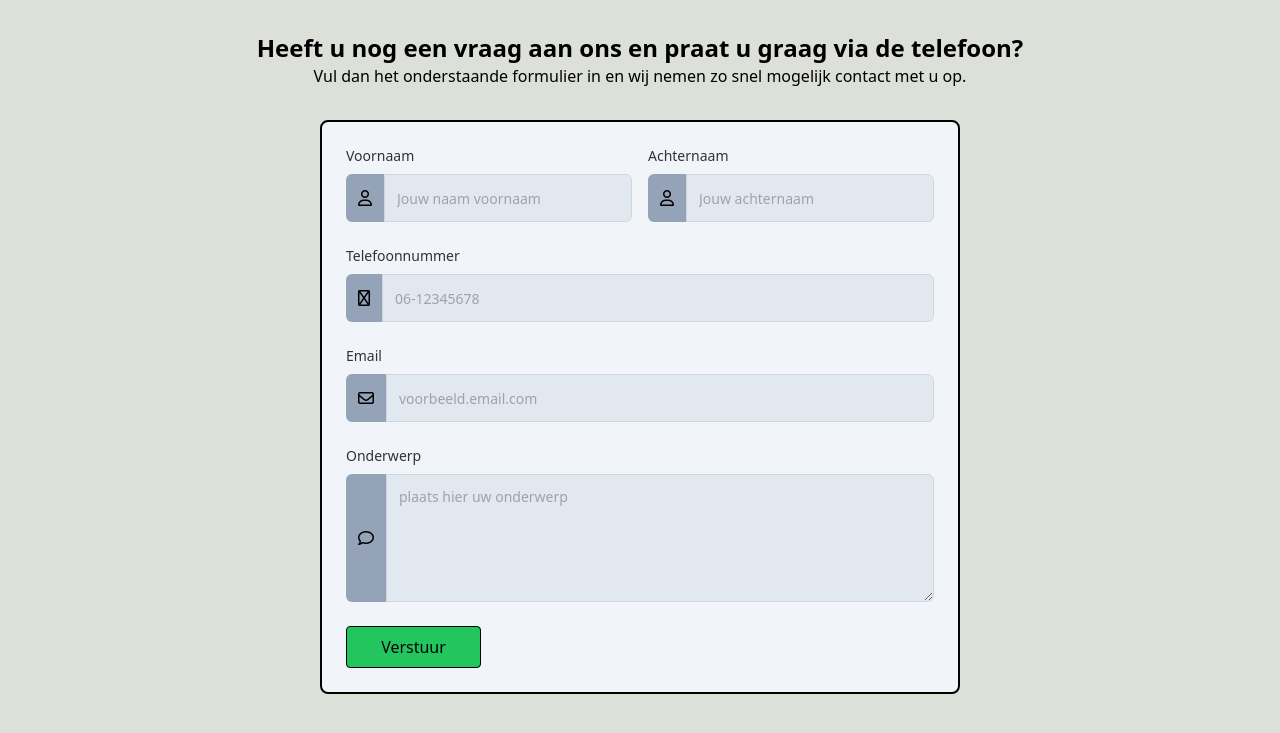
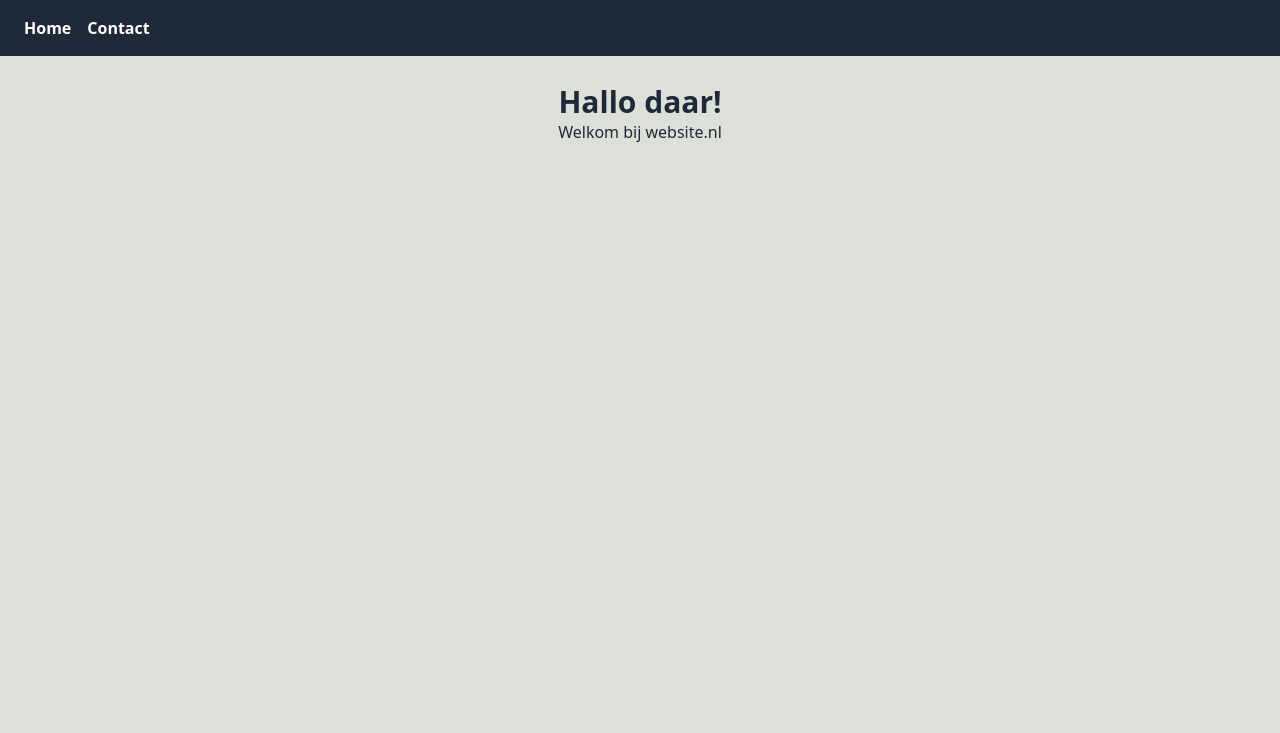
Before and after one commit to ChrisBouwhuis/terugBelpagina, a Laravel app: page / in a window 1280 px wide. Shown: the top 733 px of the page. Run offline with Laravel 12, Linux system fonts and the light colour scheme; style sheets or scripts are compiled from the project's sources; some libraries are stand-ins or nearby versions.

Commit message:
heb het begin van een navbar gemaakt heb een basis text kleur bedacht op basis van de navbar. ik heb ook bedacht dat de manier hoe ik het succsessvol aanmaken van een order wil doen. dit wil ik doen doormiddel van sessions en een redirect naar de home page ipv een succsess pagina. met die session kan ik dan een allert die ik denk ik top rechts wil plaatsen

```diff
--- a/app/Filament/Resources/CallbackOrderResource.php
+++ b/app/Filament/Resources/CallbackOrderResource.php
@@ -54,7 +54,8 @@ class CallbackOrderResource extends Resource
                 Tables\Columns\TextColumn::make('created_at')
                     ->dateTime()
                     ->sortable()
-                    ->toggleable(isToggledHiddenByDefault: true),
+                    // pas dit aan om de created_at kolom standaard te verbergen
+                    ->toggleable(isToggledHiddenByDefault: false),
                 Tables\Columns\TextColumn::make('updated_at')
                     ->dateTime()
                     ->sortable()
--- a/app/Livewire/CreateCallbackOrder.php
+++ b/app/Livewire/CreateCallbackOrder.php
@@ -24,6 +24,7 @@ class CreateCallbackOrder extends Component
             'comment' => $this->form->comment,
         ]);
 
+        session()->flash('success', 'Order created successfully');
         $this->redirect(route('success'));
     }
 
--- a/resources/views/callback-page.blade.php
+++ b/resources/views/callback-page.blade.php
@@ -2,10 +2,12 @@
 :pageName="'Callback aanvraag'"
 >
     <div class="grid place-items-center mt-8">
-        <h1 class="text-2xl font-bold text-center">Heeft u nog een vraag aan ons en praat u graag via de telefoon?</h1>
-        <p class="text-center">Vul dan het onderstaande formulier in en wij nemen zo snel mogelijk contact met u op.</p>
-        <div class="max-w-[60rem] min-w-[40rem] border-black border-2 rounded-lg bg-slate-100 mt-8">
-            <livewire:create-callback-order />
+        <div class="border-black border-2 h-full p-4 rounded bg-slate-200/50">
+            <h1 class="text-3xl font-bold text-center">Heeft u nog een vraag aan ons?</h1>
+            <p class="text-center text-wrap max-w-[39rem]">Vul dan het onderstaande formulier in en wij nemen zo snel mogelijk contact met u op. wij helpen u graag!</p>
+            <div class="max-w-[60rem] min-w-[40rem] border-black border-2 rounded-lg bg-slate-100 mt-8">
+                <livewire:create-callback-order />
+            </div>
         </div>
     </div>
 </x-head-nav-footer>
--- a/resources/views/components/head-nav-footer.blade.php
+++ b/resources/views/components/head-nav-footer.blade.php
@@ -7,7 +7,7 @@
     <script src="https://kit.fontawesome.com/403eb08f15.js" crossorigin="anonymous"></script>
     @livewireStyles
 </head>
-<body class="bg-[#DCE0D9]">
+<body class="bg-[#DCE0D9] text-gray-800">
     <x-navbar />
     <div class="flex flex-col justify-center">
         {{ $slot }}
--- a/resources/views/components/input-fields/animated-button.blade.php
+++ b/resources/views/components/input-fields/animated-button.blade.php
@@ -2,5 +2,5 @@
     {{ $attributes }} class="border border-black overflow-hidden relative bg-green-500 py-2 w-full h-full rounded group hover:bg-green-300 transition delay-75 duration-300">
     <span class="z-50">{{ $slot }}</span>
     <div
-        class="absolute -top-10 -left-12 w-2 h-[10rem] bg-white/50 z-10 rotate-45 transition delay-75 duration-500 group-hover:translate-x-60"></div>
+        class="absolute -top-10 -left-12 w-2 h-[10rem] bg-white/50 z-10 rotate-45 transition delay-0 duration-500 group-hover:translate-x-60"></div>
 </button>
--- /dev/null
+++ b/resources/views/components/nav/nav-item.blade.php
@@ -0,0 +1,3 @@
+<div class="flex items-center px-2">
+    <a {{ $attributes }} class="text-white font-bold"> {{ $slot }}</a>
+</div>
--- a/resources/views/components/navbar.blade.php
+++ b/resources/views/components/navbar.blade.php
@@ -1,3 +1,17 @@
 <div>
-
+    <nav>
+        <div class="flex justify-between items-center bg-gray-800 p-4">
+            <div class="flex ">
+{{--                <div class="flex items-center px-2">--}}
+{{--                    <a href="{{ route('home') }}" class="text-white font-bold">Home</a>--}}
+{{--                </div>--}}
+                <x-nav.nav-item href="{{ route('home') }}">
+                    Home
+                </x-nav.nav-item>
+                <x-nav.nav-item href="{{ route('callback') }}">
+                    Contact
+                </x-nav.nav-item>
+            </div>
+        </div>
+    </nav>
 </div>
--- /dev/null
+++ b/resources/views/home-page.blade.php
@@ -0,0 +1,8 @@
+<x-head-nav-footer
+    :pageName="'Home'"
+>
+    <div class="grid place-items-center p-7">
+        <h1 class="text-3xl font-bold">Hallo daar!</h1>
+        <p class="">Welkom bij website.nl</p>
+    </div>
+</x-head-nav-footer>
--- a/resources/views/livewire/create-callback-order.blade.php
+++ b/resources/views/livewire/create-callback-order.blade.php
@@ -77,7 +77,7 @@
                 </div>
             </div>
         </div>
-        <div class="col-start-1 col-span-3 mt-2">
+        <div class="col-start-10 col-span-3 mt-2">
             <x-input-fields.animated-button
                 type="submit"
             >
--- a/routes/web.php
+++ b/routes/web.php
@@ -3,8 +3,16 @@
 use App\Http\Controllers\OrderControler;
 use Illuminate\Support\Facades\Route;
 
-Route::get('/', [OrderControler::class , 'index'])->name('callbackOrder.index');
+Route::get('/callback', [OrderControler::class , 'index'])->name('callback');
+
+Route::get('/', function () {
+    return view('home-page');
+})->name('home');
+
+Route::get('/home', function () {
+    return redirect(route('home'));
+});
 
 Route::get('/success', function () {
-    return view('success');
+    return view('home-page')-> with('success', 'Order created successfully');
 })->name('success');
```
Also changed, not shown: resources/views/success.blade.php (deleted, +0 -8 lines), resources/views/components/alert/base.blade.php (added).
